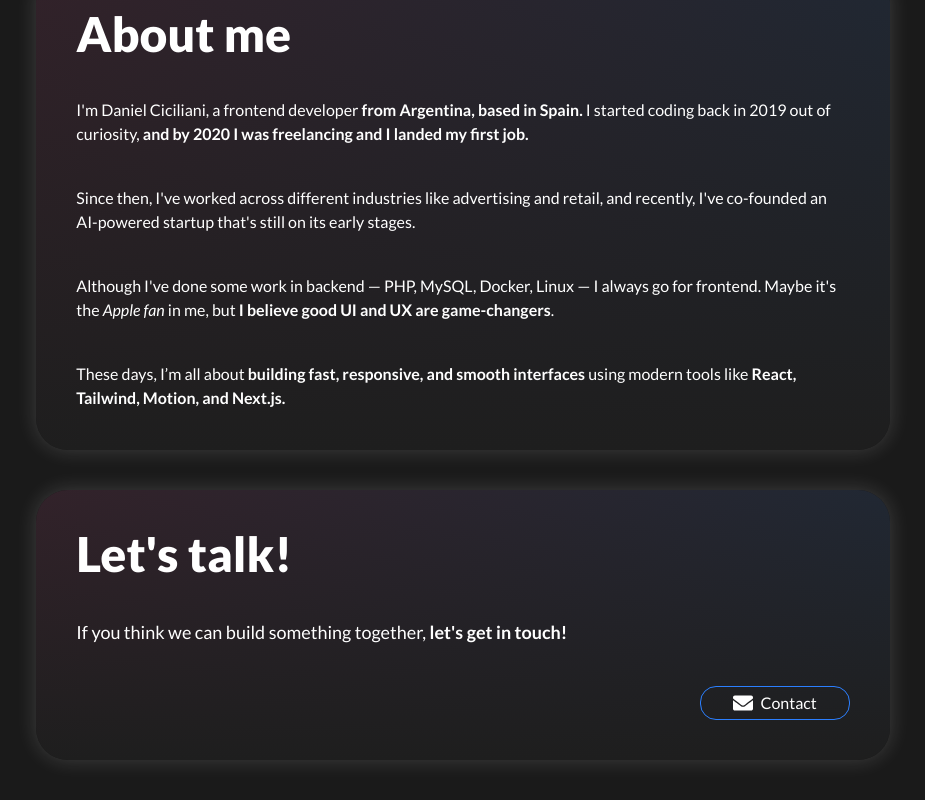
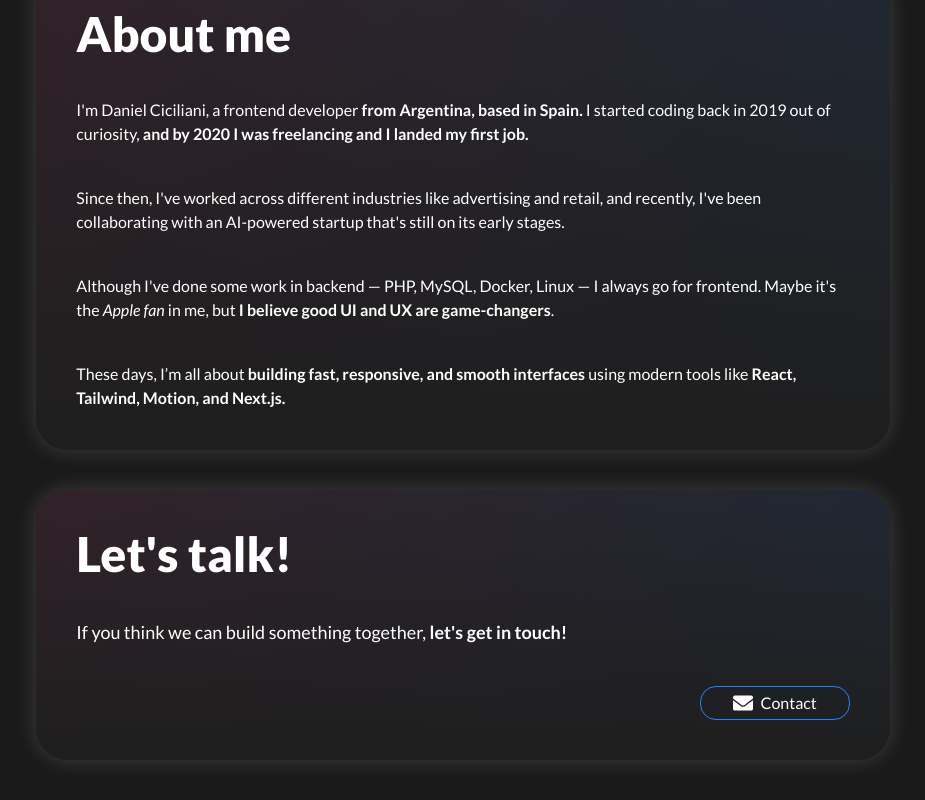
Before and after one commit to danielciciliani/portfolio, a React (Vite) app: page / in a window 1280 px wide. Shown: the part 3832-4632 px from the top of the page, without its empty margins (177-1102 px from the left). Built offline with nearby package versions, Linux system fonts and the light colour scheme; the HTML template or start-up script is replaced by a standard one.

Commit message:
chore: fix aboutme section

```diff
--- a/src/components/AboutMe/AboutMe.jsx
+++ b/src/components/AboutMe/AboutMe.jsx
@@ -12,7 +12,7 @@ function AboutMe() {
         my first job.</span>
         </p>
         <p>
-        Since then, I've worked across different industries like advertising and retail, and recently, I've co-founded an AI-powered startup that's still on
+        Since then, I've worked across different industries like advertising and retail, and recently, I've been collaborating with an AI-powered startup that's still on
         its early stages.
         </p>
         <p>
```
